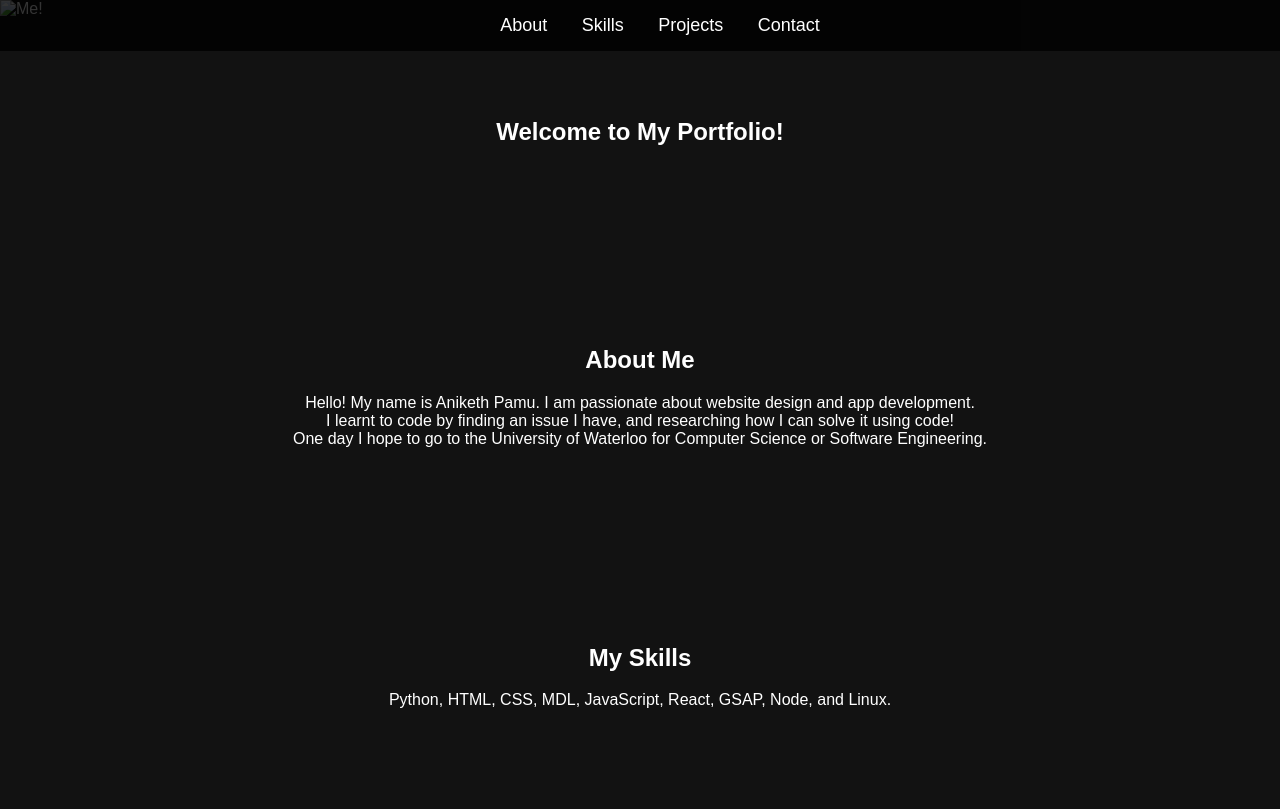
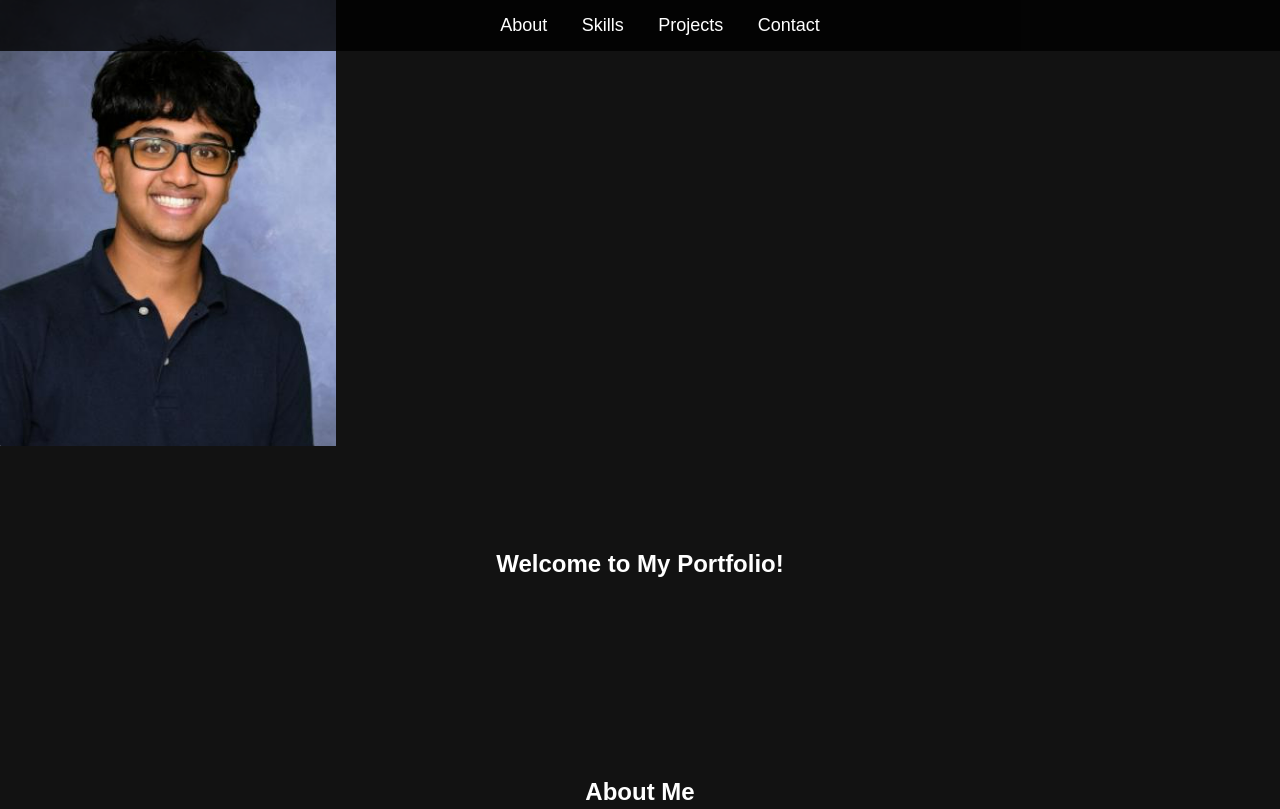
Before and after one commit to AnikethP21/My-Website, a plain HTML site: page index.html in a window 1280 px wide. Shown: the top 809 px of the page. Drawn offline with nearby package versions, Linux system fonts and the light colour scheme.

Commit message:
Update index.html

```diff
--- a/index.html
+++ b/index.html
@@ -4,7 +4,7 @@
     <meta charset="UTF-8">
     <meta name="viewport" content="width=device-width, initial-scale=1.0">
     <title>My Portfolio</title>
-    <img src="Aniketh Grade 10 School Photo.png" alt="Me!">
+    <img src="https://raw.githubusercontent.com/AnikethP21/My-Website/refs/heads/main/images/Aniketh%20Grade%2010%20School%20Photo.png" alt="Me!">
     <link rel="stylesheet" href="styles.css">
     <script defer src="https://cdnjs.cloudflare.com/ajax/libs/gsap/3.12.2/gsap.min.js"></script>
     <script defer src="https://cdnjs.cloudflare.com/ajax/libs/gsap/3.12.2/ScrollTrigger.min.js"></script>
```
